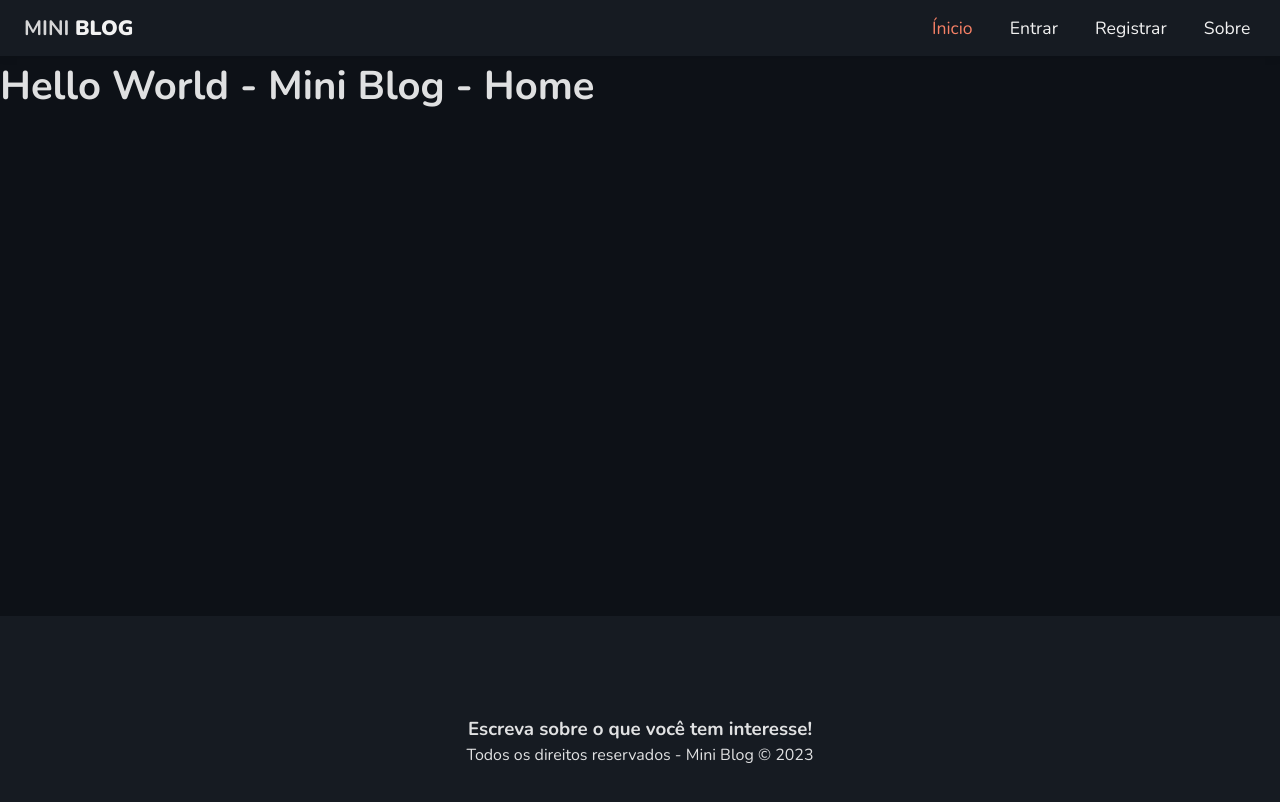
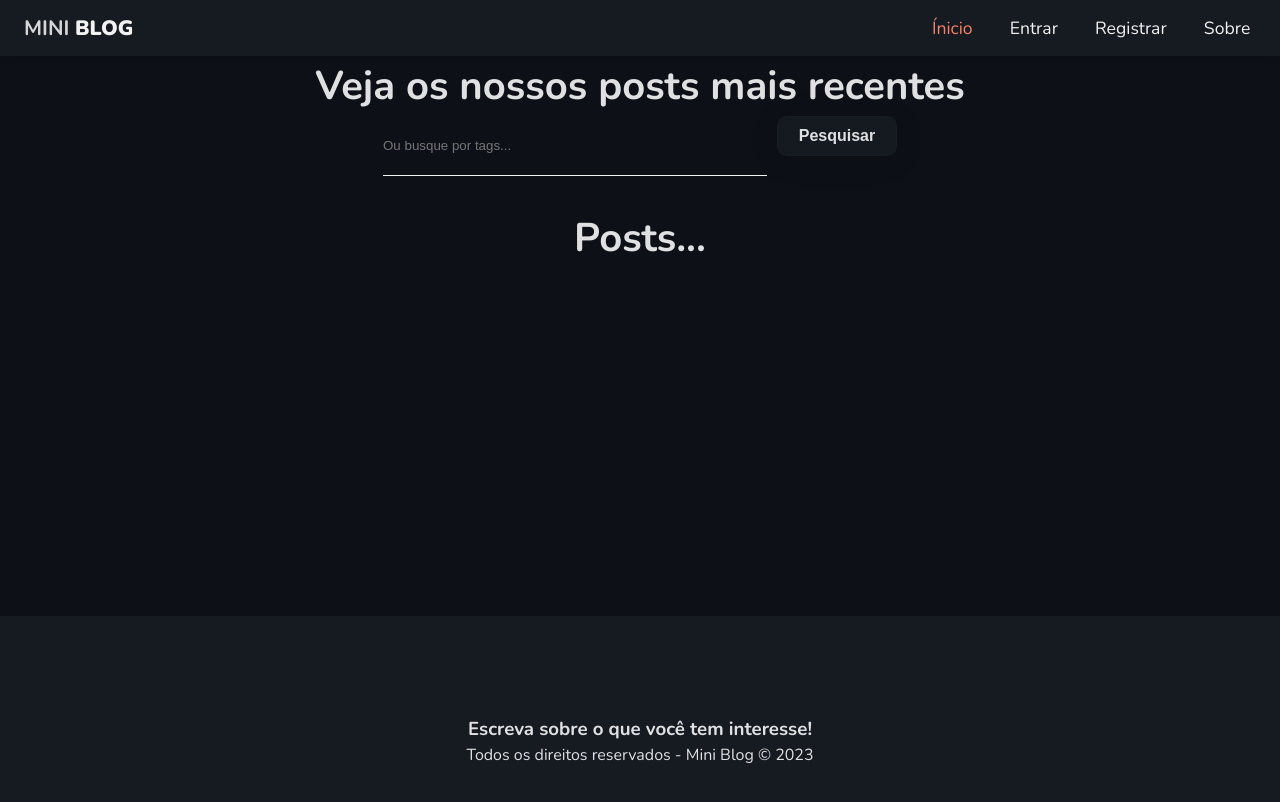
Before and after one commit to MACHADOKING/mini-blog, a React (Vite) app: page / in a window 1280 px wide. Shown: the top 802 px of the page. Built offline with nearby package versions, Linux system fonts and the light colour scheme; no server answers.

Commit message:
Feat: structuring the home

```diff
--- a/src/pages/Home/Home.jsx
+++ b/src/pages/Home/Home.jsx
@@ -1,11 +1,41 @@
 // CSS
 import styles from "./Home.module.css";
-import React from "react";
+// hooks
+import { useNavigate, Link } from "react-router-dom";
+// packages
+import { useState } from "react";
+// components
 
 const Home = () => {
+  const [query, setQuery] = useState("");
+  const [posts] = useState("");
+
+  const handleSubmit = (e) => {
+    e.preventDefault();
+  };
+
   return (
-    <div>
-      <h1>Hello World - Mini Blog - Home</h1>
+    <div className={styles.home}>
+      <h1>Veja os nossos posts mais recentes</h1>
+      <form onSubmit={handleSubmit} className={styles.search_form}>
+        <input
+          type="text"
+          placeholder="Ou busque por tags..."
+          onChange={(e) => setQuery(e.target.value)}
+        />
+        <button className="btn">Pesquisar</button>
+      </form>
+      <div>
+        <h1>Posts...</h1>
+        {posts && posts.length === 0 && (
+          <div className={styles.noposts}>
+            <p>Não foram encontrados posts</p>
+            <Link to="/posts/create" className="btn">
+              Criar primeiro post
+            </Link>
+          </div>
+        )}
+      </div>
     </div>
   );
 };
--- a/src/pages/Home/Home.module.css
+++ b/src/pages/Home/Home.module.css
@@ -0,0 +1,31 @@
+.home {
+  display: flex;
+  flex-direction: column;
+  align-items: center;
+  justify-content: center;
+}
+
+.search_form {
+  max-width: 100%;
+  width: 60%;
+  display: flex;
+  justify-content: center;
+  margin-bottom: 2em;
+}
+
+.search_form input {
+  margin-right: 10px;
+  width: 50%;
+}
+
+.noposts {
+  text-align: center;
+}
+
+.noposts p {
+  margin-bottom: 1.5em;
+}
+
+.noposts a {
+  padding: 10px 25px;
+}
```
